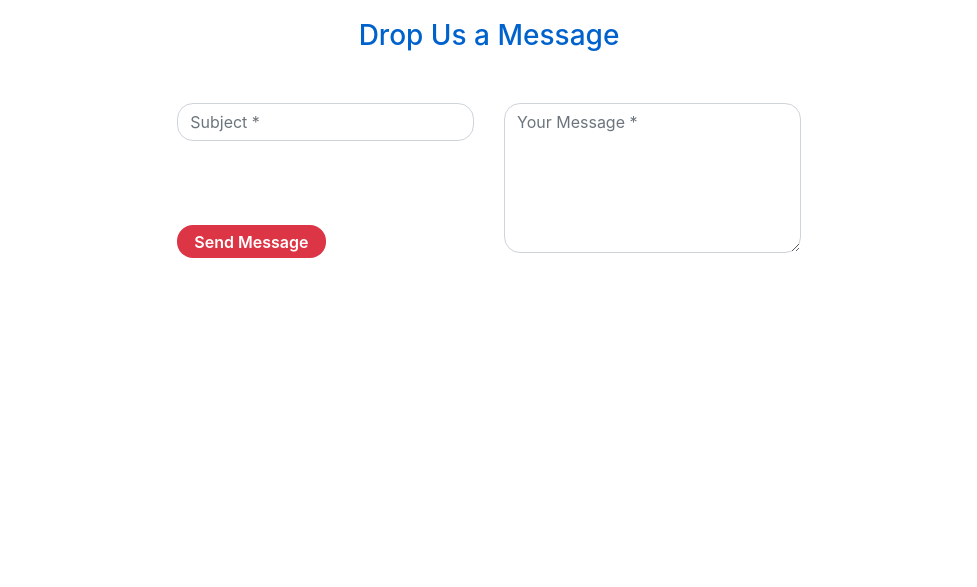
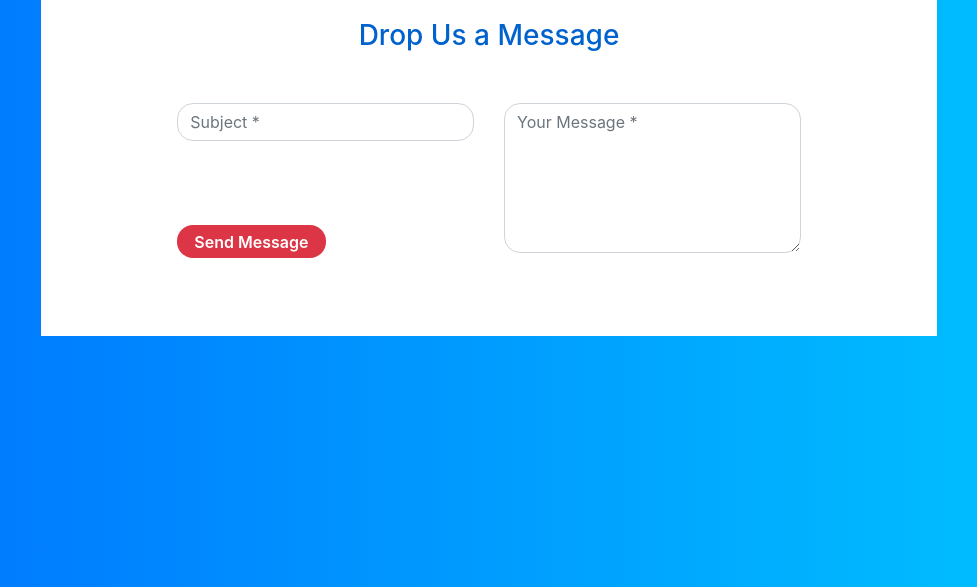
Before and after one commit to MLSFalcon/Projet_Cinema, a PHP site: page /contact.php in a window 1280 px wide. Shown: the part 213-800 px from the top of the page, without its empty margins (151-1128 px from the left). Run offline with PHP 8.4, Linux system fonts and the light colour scheme; some libraries are stand-ins or nearby versions.

Commit message:
fix: correction du front page contact dans le CSS

```diff
--- a/CSS/styleContact.css
+++ b/CSS/styleContact.css
@@ -1,3 +1,6 @@
+body{
+    background: -webkit-linear-gradient(left, #0072ff, #00c6ff);
+}
 .contact-form{
 background: #fff;
 margin-top: 10%;
```
